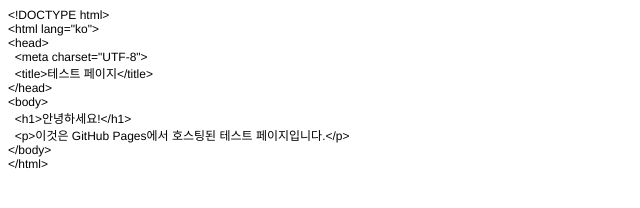
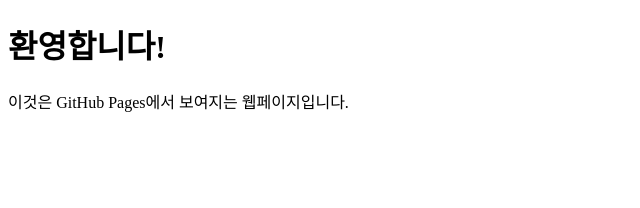
Before and after one commit to kimyw2353/test, a plain HTML site: page index.html in a window 1280 px wide. Shown: the whole page, without its empty margins (0-640 px from the left). Drawn offline with Linux system fonts and the light colour scheme.

Commit message:
add2 index.html

```diff
--- a/index.html
+++ b/index.html
@@ -1,26 +1,11 @@
-<!DOCTYPE html PUBLIC "-//W3C//DTD HTML 4.01//EN" "http://www.w3.org/TR/html4/strict.dtd">
-<html>
+<!DOCTYPE html>
+<html lang="ko">
 <head>
-  <meta http-equiv="Content-Type" content="text/html; charset=utf-8">
-  <meta http-equiv="Content-Style-Type" content="text/css">
-  <title></title>
-  <meta name="Generator" content="Cocoa HTML Writer">
-  <meta name="CocoaVersion" content="2575.2">
-  <style type="text/css">
-    p.p1 {margin: 0.0px 0.0px 0.0px 0.0px; font: 12.0px Helvetica}
-  </style>
+  <meta charset="UTF-8">
+  <title>테스트</title>
 </head>
 <body>
-<p class="p1">&lt;!DOCTYPE html&gt;</p>
-<p class="p1">&lt;html lang="ko"&gt;</p>
-<p class="p1">&lt;head&gt;</p>
-<p class="p1"><span class="Apple-converted-space">  </span>&lt;meta charset="UTF-8"&gt;</p>
-<p class="p1"><span class="Apple-converted-space">  </span>&lt;title&gt;테스트 페이지&lt;/title&gt;</p>
-<p class="p1">&lt;/head&gt;</p>
-<p class="p1">&lt;body&gt;</p>
-<p class="p1"><span class="Apple-converted-space">  </span>&lt;h1&gt;안녕하세요!&lt;/h1&gt;</p>
-<p class="p1"><span class="Apple-converted-space">  </span>&lt;p&gt;이것은 GitHub Pages에서 호스팅된 테스트 페이지입니다.&lt;/p&gt;</p>
-<p class="p1">&lt;/body&gt;</p>
-<p class="p1">&lt;/html&gt;</p>
+<h1>환영합니다!</h1>
+<p>이것은 GitHub Pages에서 보여지는 웹페이지입니다.</p>
 </body>
 </html>
```
